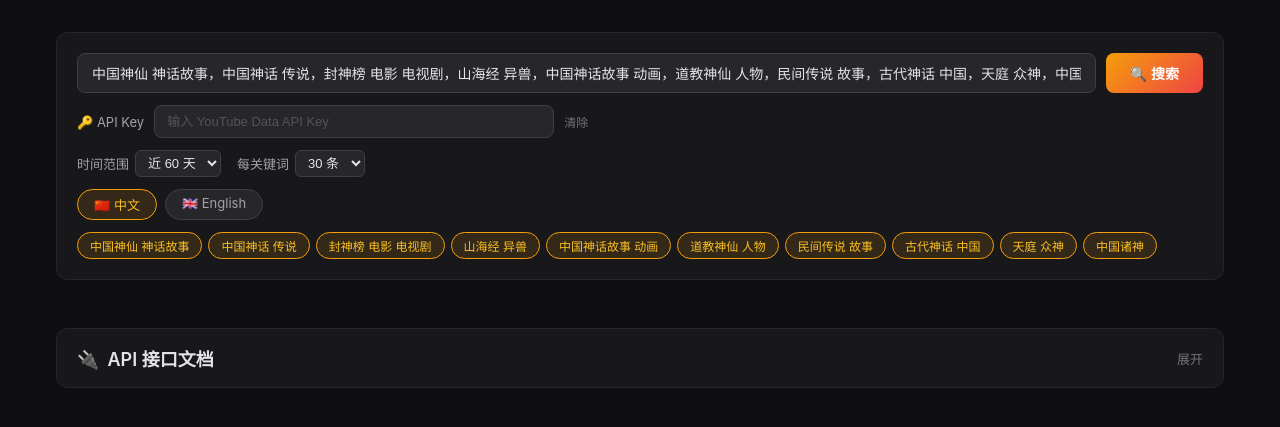
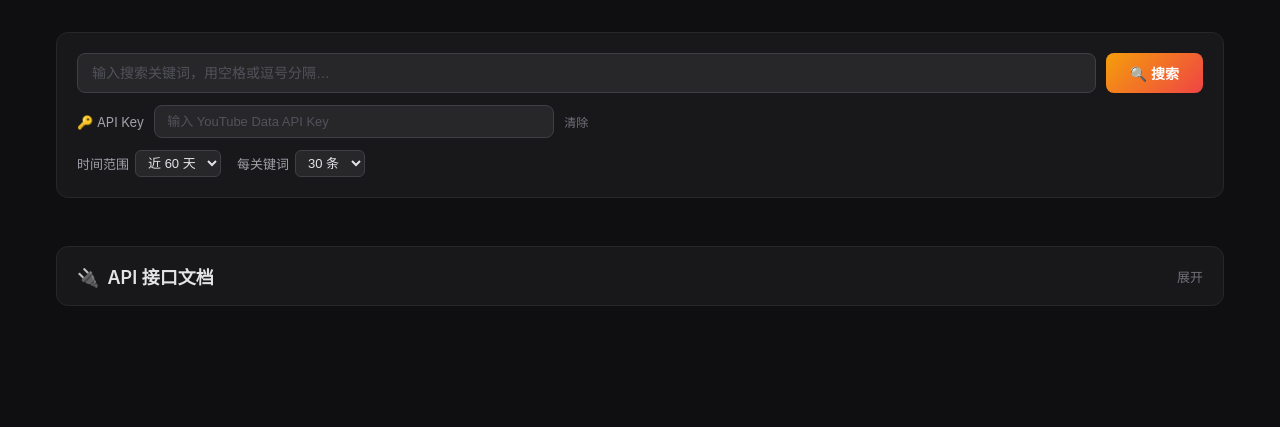
Before and after one commit to psshu1986-cell/Youtube_Crawler, a Flask app: page / in a window 1280 px wide. Shown: the part 90-517 px from the top of the page. Run offline with Flask 3, Linux system fonts and the light colour scheme.

Commit message:
refactor: 移除预设关键词，改为自由输入
- 删除预设关键词标签和中英文切换
- 搜索框直接输入任意关键词，空格或逗号分隔
- 适用于搜索任何类型的 YouTube 视频

```diff
--- a/app.py
+++ b/app.py
@@ -27,7 +27,7 @@ PROXY = None
 @app.route("/")
 def index():
     api_base = request.host_url.rstrip("/")
-    return render_template("index.html", keywords=DEFAULT_KEYWORDS, en_keywords=EN_KEYWORDS, api_base=api_base)
+    return render_template("index.html", api_base=api_base)
 
 
 @app.route("/api/search", methods=["POST"])
--- a/templates/index.html
+++ b/templates/index.html
@@ -52,24 +52,6 @@
   .options { display: flex; gap: 16px; margin-top: 12px; flex-wrap: wrap; align-items: center; }
   .options label { font-size: 13px; color: #a1a1aa; display: flex; align-items: center; gap: 6px; }
   .options select { background: #27272a; border: 1px solid #3f3f46; border-radius: 6px; padding: 4px 8px; color: #e4e4e7; font-size: 13px; }
-
-  /* 语言切换 */
-  .lang-toggle { display: flex; gap: 8px; margin-top: 12px; }
-  .lang-btn {
-    padding: 5px 16px; border-radius: 999px; font-size: 13px; cursor: pointer;
-    border: 1px solid #3f3f46; background: #27272a; color: #a1a1aa; transition: all .2s; user-select: none;
-  }
-  .lang-btn:hover { border-color: #f59e0b; color: #e4e4e7; }
-  .lang-btn.active { background: #f59e0b20; border-color: #f59e0b; color: #fbbf24; }
-
-  .tag-list { display: flex; gap: 6px; flex-wrap: wrap; margin-top: 12px; }
-  .tag {
-    background: #27272a; border: 1px solid #3f3f46; border-radius: 999px;
-    padding: 4px 12px; font-size: 12px; color: #a1a1aa; cursor: pointer;
-    transition: all .2s; user-select: none;
-  }
-  .tag:hover { border-color: #f59e0b; color: #e4e4e7; }
-  .tag.active { background: #f59e0b20; border-color: #f59e0b; color: #fbbf24; }
 
   .loading { text-align: center; padding: 60px 0; display: none; }
   .loading.show { display: block; }
@@ -203,7 +185,7 @@
 
   <div class="search-box">
     <div class="search-row">
-      <input type="text" id="keywordInput" placeholder="输入搜索关键词，用逗号分隔…" value="{{ keywords|join('，') }}">
+      <input type="text" id="keywordInput" placeholder="输入搜索关键词，用空格或逗号分隔…" value="">
       <button id="searchBtn" onclick="doSearch()">🔍 搜索</button>
     </div>
     <div class="api-key-row">
@@ -224,15 +206,6 @@
         <option value="30" selected>30 条</option>
         <option value="50">50 条</option>
       </select></label>
-    </div>
-    <div class="lang-toggle">
-      <span class="lang-btn active" data-lang="zh" onclick="switchLang(this)">🇨🇳 中文</span>
-      <span class="lang-btn" data-lang="en" onclick="switchLang(this)">🇬🇧 English</span>
-    </div>
-    <div class="tag-list" id="tagList">
-      {% for kw in keywords %}
-      <span class="tag active" onclick="toggleTag(this)">{{ kw }}</span>
-      {% endfor %}
     </div>
   </div>
 
@@ -316,36 +289,6 @@ const tabKeys = ['viewed', 'liked', 'commented', 'engaged', 'rising'];
 const tabLabels = { viewed: '最多观看', liked: '最多点赞', commented: '最多评论', engaged: '互动率最高', rising: '上升最快' };
 const tabIcons = { viewed: '🔥', liked: '👍', commented: '💬', engaged: '⚡', rising: '📈' };
 let currentTab = 'viewed';
-
-const enKeywords = {{ en_keywords|tojson }};
-const zhKeywords = {{ keywords|tojson }};
-let currentLang = 'zh';
-
-function toggleTag(el) {
-  el.classList.toggle('active');
-}
-
-function switchLang(el) {
-  document.querySelectorAll('.lang-btn').forEach(b => b.classList.remove('active'));
-  el.classList.add('active');
-  currentLang = el.dataset.lang;
-  const kwInput = document.getElementById('keywordInput');
-  const tagList = document.getElementById('tagList');
-  if (currentLang === 'en') {
-    kwInput.placeholder = 'Enter keywords, comma separated…';
-    tagList.innerHTML = enKeywords.map(k => `<span class="tag active" onclick="toggleTag(this)">${k}</span>`).join('');
-  } else {
-    kwInput.placeholder = '输入搜索关键词，用逗号分隔…';
-    tagList.innerHTML = zhKeywords.map(k => `<span class="tag active" onclick="toggleTag(this)">${k}</span>`).join('');
-  }
-}
-
-function getActiveKeywords() {
-  const tags = document.querySelectorAll('#tagList .tag');
-  const active = [];
-  tags.forEach(t => { if (t.classList.contains('active')) active.push(t.textContent.trim()); });
-  return active.length ? active : null;
-}
 
 function formatNum(n) {
   if (n >= 10000) return (n / 10000).toFixed(1) + '万';
@@ -595,7 +538,7 @@ async function doSearch() {
   try { localStorage.setItem('yt_api_key', apiKey); } catch(e) {}
 
   const kw = document.getElementById('keywordInput').value.trim();
-  const keywords = getActiveKeywords() || (kw ? kw.split(/[，,]/).map(s => s.trim()).filter(Boolean) : null);
+  const keywords = kw ? kw.split(/[，,、\s]+/).map(s => s.trim()).filter(Boolean) : null;
   if (!keywords || !keywords.length) { showError('请输入至少一个搜索关键词'); return; }
 
   const risingDays = parseInt(document.getElementById('risingDays').value);
@@ -612,7 +555,7 @@ async function doSearch() {
     const resp = await fetch(window.location.origin + '/api/search', {
       method: 'POST',
       headers: { 'Content-Type': 'application/json' },
-      body: JSON.stringify({ keywords, risingDays, maxPerKeyword, apiKey, searchLang: currentLang }),
+      body: JSON.stringify({ keywords, risingDays, maxPerKeyword, apiKey }),
     });
     const result = await resp.json();
     if (result.error) { showError(result.error); return; }
```
